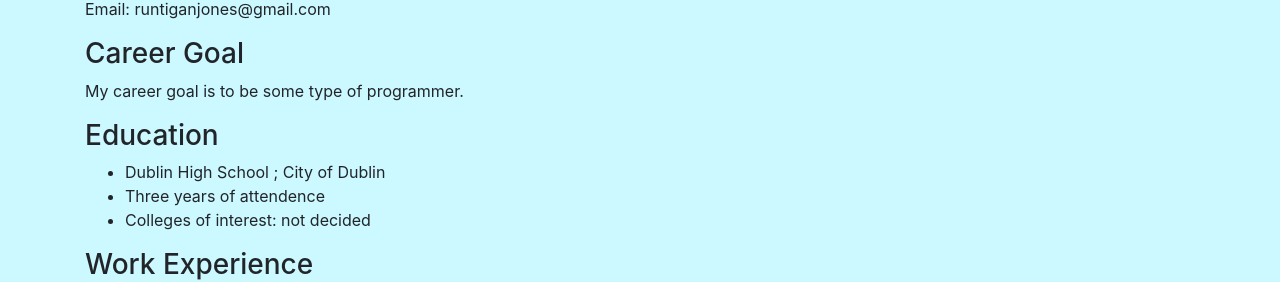
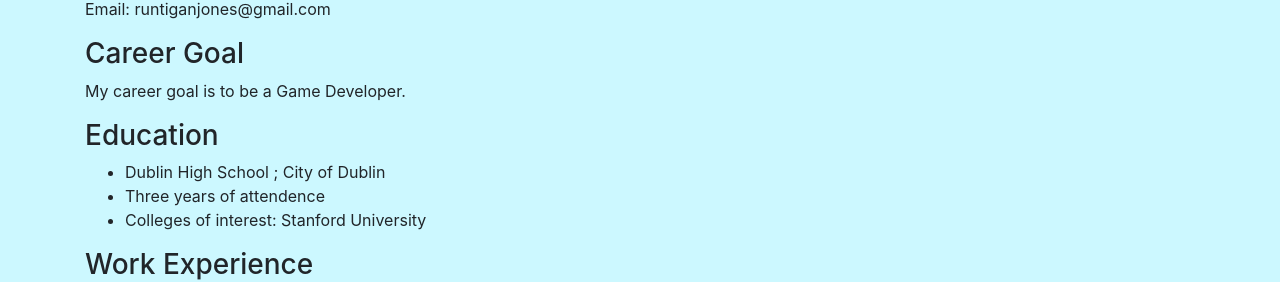
Before and after one commit to NicholasDeal/portfolio, a plain HTML site: page Deal_Resume.html in a window 1280 px wide. Shown: the part 355-637 px from the top of the page. Drawn offline with Linux system fonts and the light colour scheme.

Commit message:
Fourth Commit

```diff
--- a/Deal_Resume.html
+++ b/Deal_Resume.html
@@ -31,14 +31,14 @@
     </div>
     <div>
         <h3>Career Goal</h3>
-           <p> My career goal is to be some type of programmer.</p>
+           <p> My career goal is to be a Game Developer.</p>
     </div>
     <div>
         <h3>Education</h3>
         <ul>
             <li>Dublin High School ; City of Dublin</li>
             <li>Three years of attendence</li>
-            <li>Colleges of interest: not decided</li>
+            <li>Colleges of interest: Stanford University</li>
         </ul>
     </div>
     <div>
```
